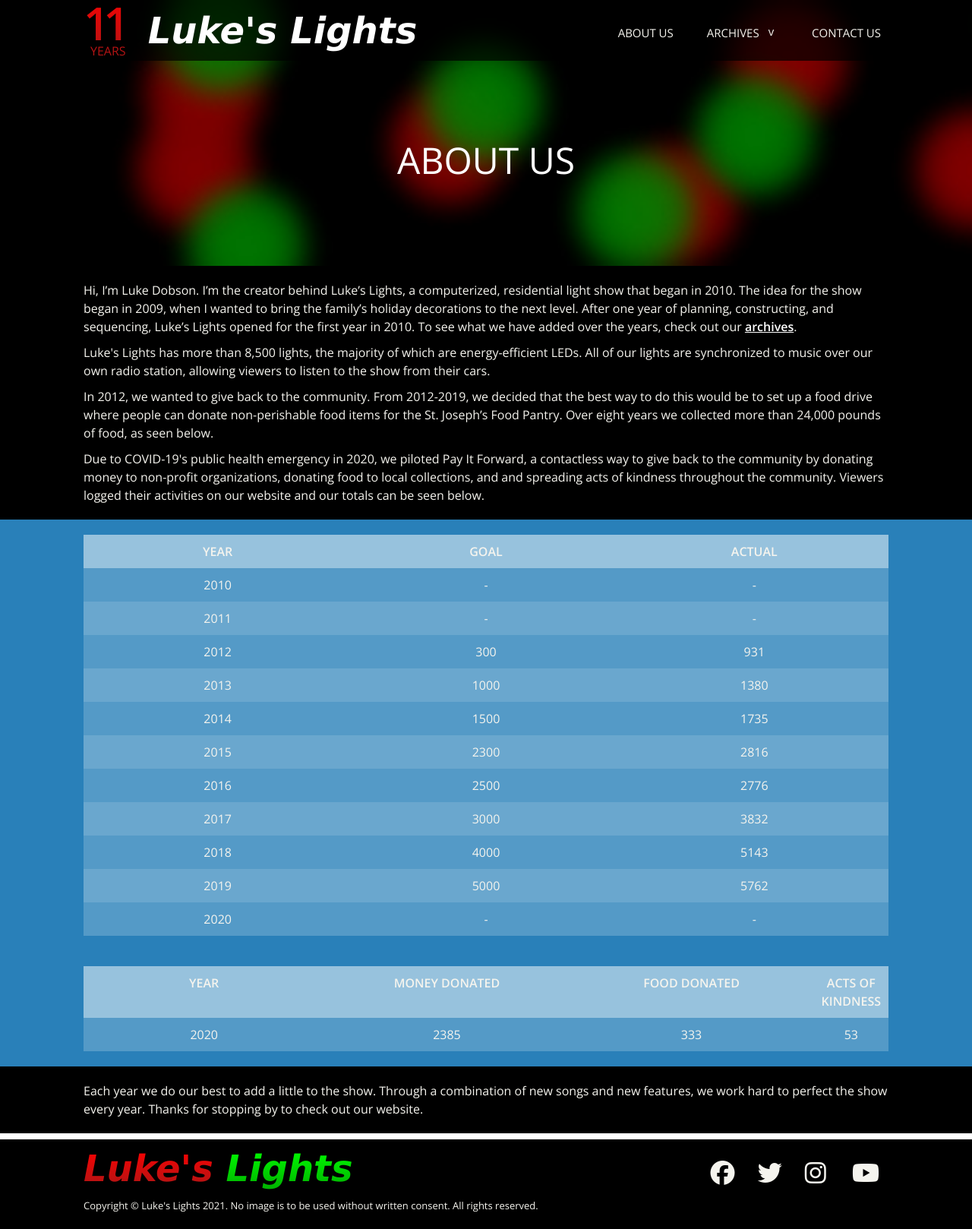
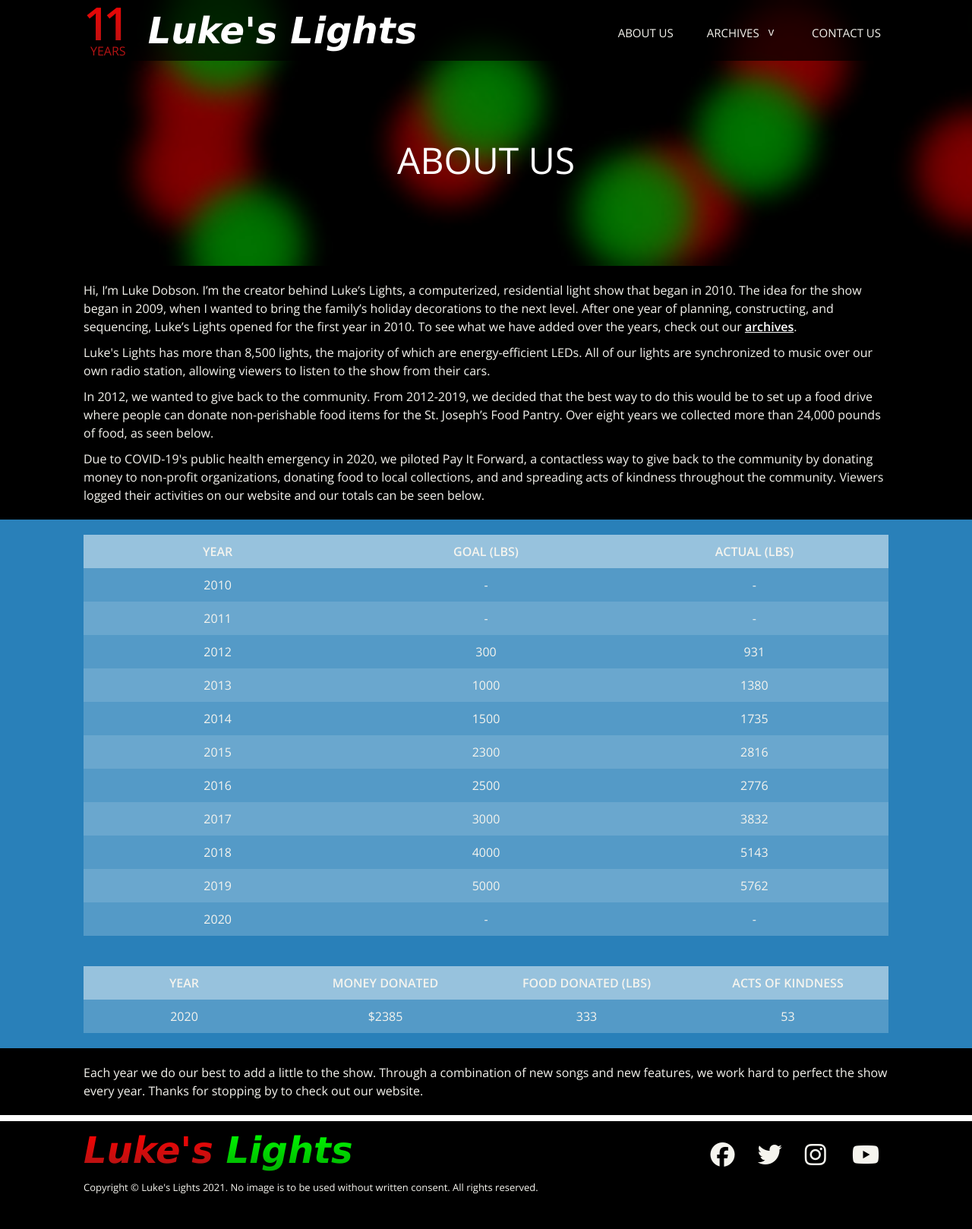
Before and after one commit to ldobson98/lukeslights, a Jekyll site: the page built from about_us.html, in a window 1280 px wide. Shown: the whole page at 76% size. Built offline with Jekyll 4.4.1, drawn with Linux system fonts in a browser that asks for light colours; nearby versions of some CDN libraries; after the commit the page ends 1594 px from its top, so only the background shows below that.

Commit message:
about changes

```diff
--- a/about_us.html
+++ b/about_us.html
@@ -15,8 +15,8 @@ title: About Us
 			<tbody>
 				<tr>
 					<th>Year</th>
-					<th>Goal</th>
-					<th>Actual</th>
+					<th>Goal (lbs)</th>
+					<th>Actual (lbs)</th>
 				</tr>
 				<tr>
 					<td>2010</td>
@@ -77,17 +77,17 @@ title: About Us
 		</table>
 	</div>
 	<div class="wrap">
-		<table>
+		<table class="pif">
 			<tbody>
 				<tr>
 					<th>Year</th>
 					<th>Money Donated</th>
-					<th>Food Donated</th>
+					<th>Food Donated (lbs)</th>
 					<th>Acts of Kindness</th>
 				</tr>
 				<tr>
 					<td>2020</td>
-					<td>2385</td>
+					<td>$2385</td>
 					<td>333</td>
 					<td>53</td>
 				</tr>
--- a/assets/default-full.css
+++ b/assets/default-full.css
@@ -1270,6 +1270,10 @@ ul.alt-border li:nth-child(even) {
     background-color: rgba(255, 255, 255, .3)
 }
 
+.donations .pif th {
+    width: 25%;
+}
+
 .donations table td,
 .donations table th {
     padding: 10px
```
